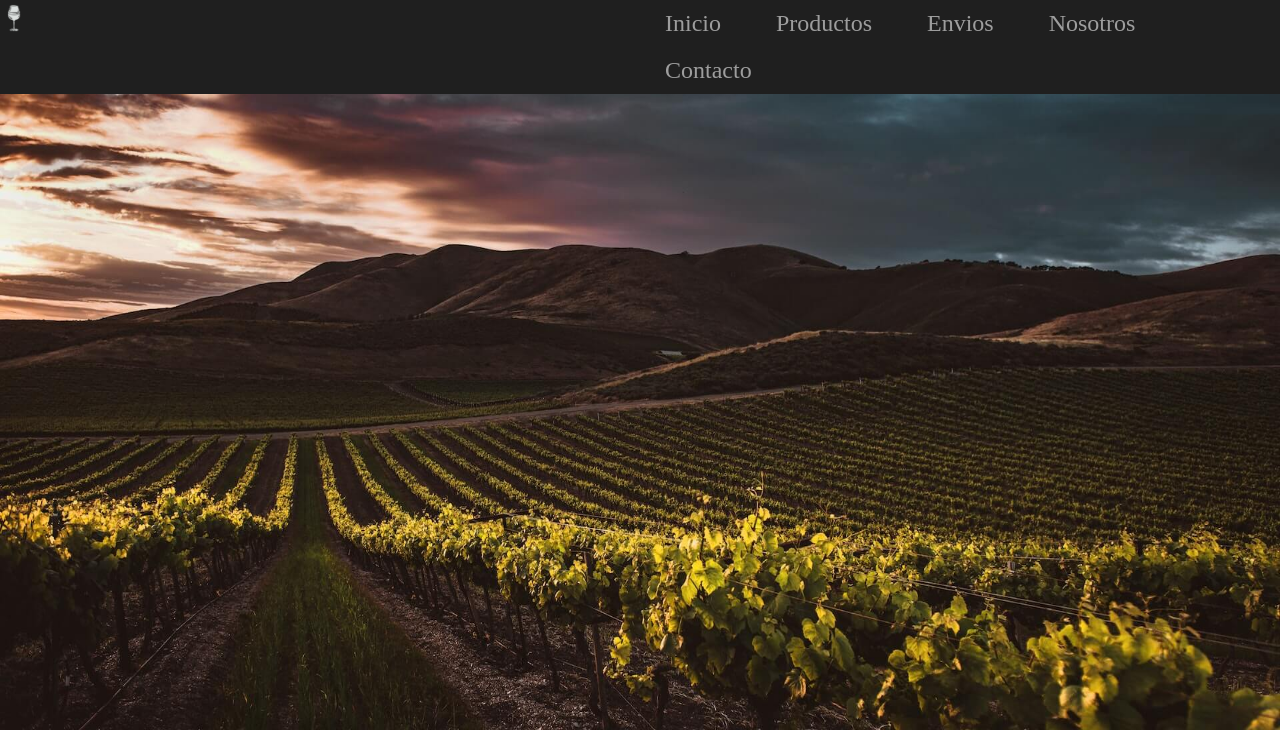
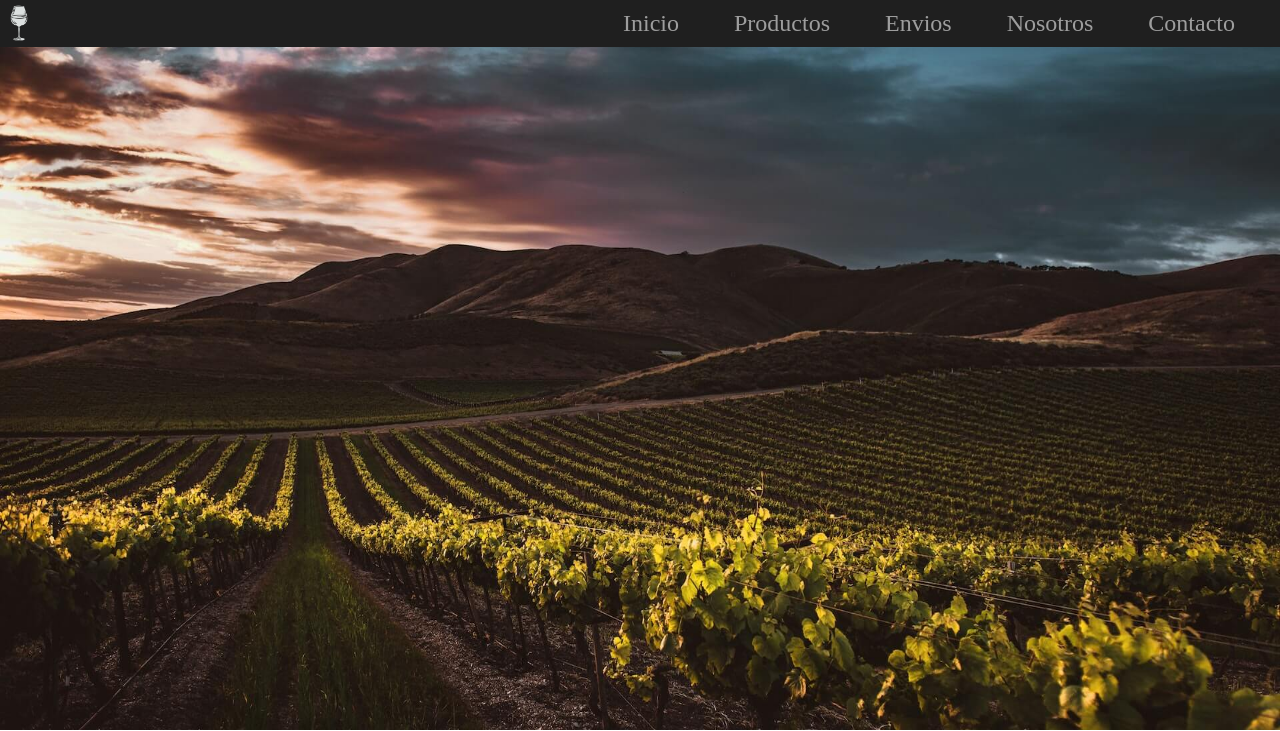
Before and after one commit to JorgeUrquiza/Vinoteca, a plain HTML site: page index.html in a window 1280 px wide. Shown: the top 731 px of the page. Drawn offline with Linux system fonts and the light colour scheme.

Commit message:
cambio menu de navegacion con flex

```diff
--- a/css/style.css
+++ b/css/style.css
@@ -19,7 +19,7 @@ ol{
   list-style: none;
 }
 .logo{
-  width: 4.3%;
+  width: 15%;
   padding-top: 4px;
 }
 
@@ -29,13 +29,15 @@ ol{
   position: fixed;
   width: 100vw;
   color: #f2f2f2;
-  display: grid;
-  grid-template-columns: repeat(2, 1fr)
+  /*display: grid;
+  grid-template-columns: repeat(2, 1fr)*/
+  display: flex;
+  flex-wrap: wrap;
+  flex-direction: row;
+  justify-content: space-between;
 }
 .main__header nav{
-  display: flex;
-  justify-content: center;
-  flex-wrap: wrap;
+  padding-right: 20px;
 }
 
 .main__header ul li{
```
